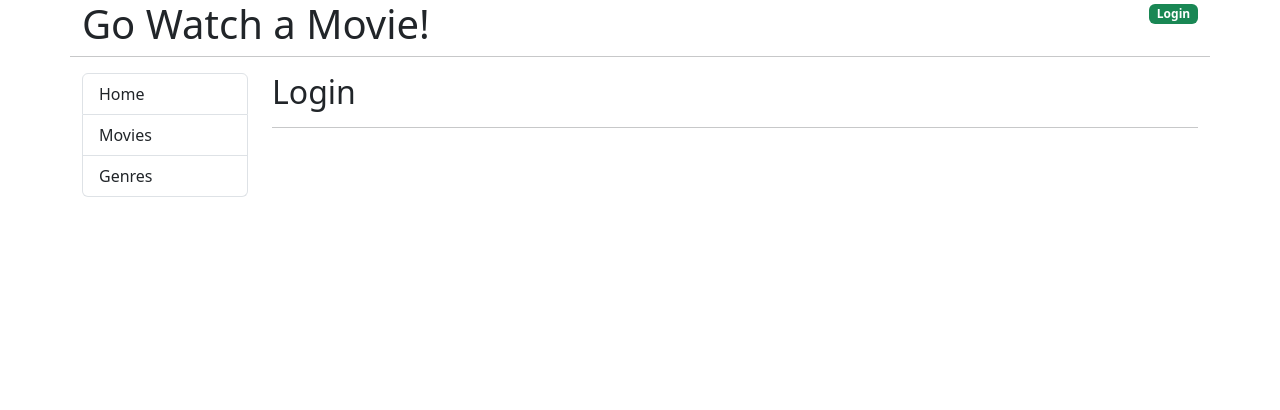
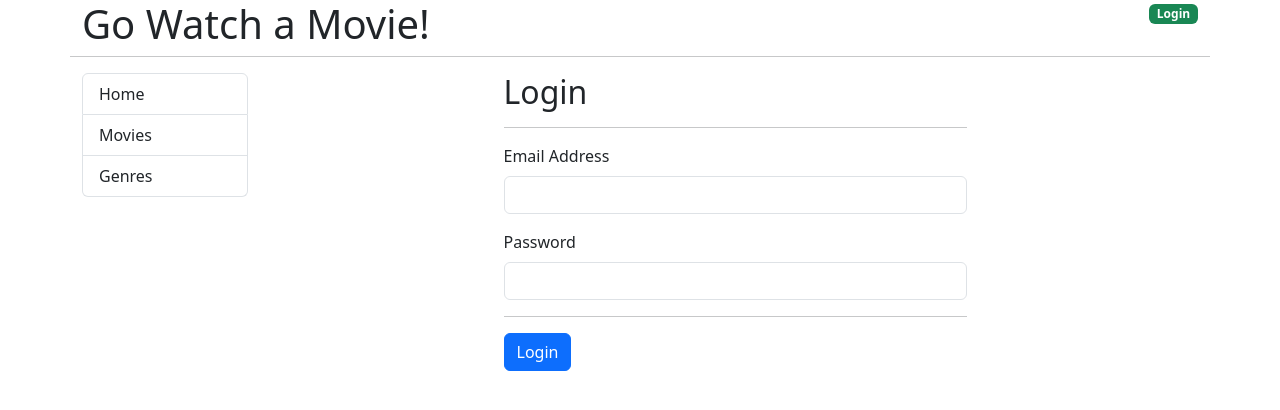
Before and after one commit to jovanSlavujevic96/MovieBrowser-Go-React, a React (Create React App) app in the folder frontend/go-movies-front-end/: page /login in a window 1280 px wide. Shown: the top 410 px of the page. Built offline with nearby package versions, Linux system fonts and the light colour scheme.

Commit message:
Creating the Login form

```diff
--- a/frontend/go-movies-front-end/src/components/Login.js
+++ b/frontend/go-movies-front-end/src/components/Login.js
@@ -1,8 +1,45 @@
+import { useState } from "react";
+import Input from "./form/Input";
+
 const Login = () => {
+  const [email, setEmail] = useState("");
+  const [password, setPassword] = useState("");
+
+  const handleSubmit = (event) => {
+    event.preventDefault();
+
+    if (email === "admin@example.com") {
+    }
+  };
+
   return (
-    <div>
+    <div className="col-md-6 offset-md-3">
       <h2>Login</h2>
       <hr />
+
+      <form onSubmit={handleSubmit}>
+        <Input
+          title="Email Address"
+          type="email"
+          className="form-control"
+          name="email"
+          autoComplete="email-new"
+          onChange={(event) => setEmail(event.target.value)}
+        />
+
+        <Input
+          title="Password"
+          type="password"
+          className="form-control"
+          name="password"
+          autoComplete="password-new"
+          onChange={(event) => setPassword(event.target.value)}
+        />
+
+        <hr />
+
+        <input type="submit" className="btn btn-primary" value="Login" />
+      </form>
     </div>
   );
 };
--- /dev/null
+++ b/frontend/go-movies-front-end/src/components/form/Input.js
@@ -0,0 +1,25 @@
+import { forwardRef } from "react";
+
+const Input = forwardRef((props, ref) => {
+  return (
+    <div className="mb-3">
+      <label htmlFor={props.name} className="form-label">
+        {props.title}
+      </label>
+      <input
+        type={props.type}
+        className={props.className}
+        id={props.name}
+        ref={ref}
+        name={props.name}
+        placeholder={props.placeholder}
+        onChange={props.onChange}
+        autoComplete={props.autoComplete}
+        value={props.value}
+      />
+      <div className={props.errorDiv}>{props.errorMsg}</div>
+    </div>
+  );
+});
+
+export default Input;
```
